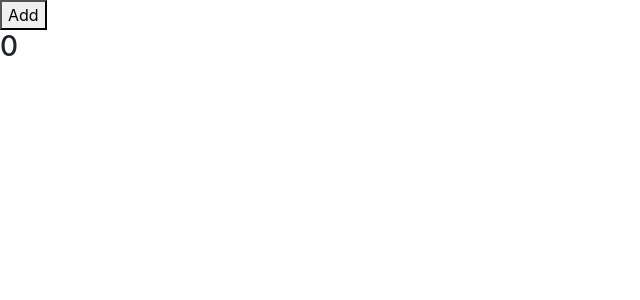
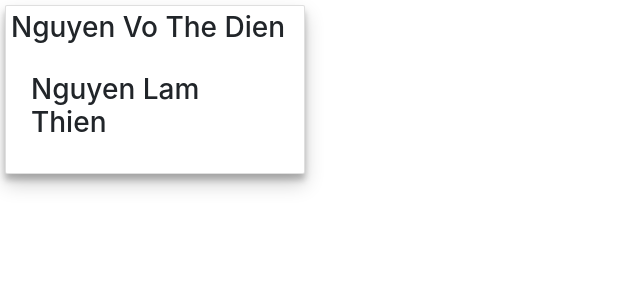
Before and after one commit to diennguyen2002/learn-angular, an Angular app: page / in a window 1280 px wide. Shown: the top 300 px of the page, without its empty margins (0-640 px from the left). Built offline with nearby package versions, Linux system fonts and the light colour scheme.

Commit message:
ngContent

```diff
--- a/src/app/app.component.html
+++ b/src/app/app.component.html
@@ -1 +1,4 @@
-<app-parent></app-parent>
+<app-card>
+    <h3 class="card-head">Nguyen Vo The Dien</h3>
+    <h3 class="card-body">Nguyen Lam Thien</h3>
+</app-card>
--- a/src/app/app.module.ts
+++ b/src/app/app.module.ts
@@ -14,6 +14,7 @@ import { PersonComponent } from './person/person.component';
 import { PersonListComponent } from './person-list/person-list.component';
 import { ParentComponent } from './parent.component';
 import { ChildComponent } from './child.component';
+import { CardComponent } from './card/card.component';
 
 @NgModule({
   declarations: [
@@ -27,7 +28,8 @@ import { ChildComponent } from './child.component';
     PersonComponent,
     PersonListComponent,
     ParentComponent,
-    ChildComponent
+    ChildComponent,
+    CardComponent
   ],
   imports: [
     BrowserModule,
--- /dev/null
+++ b/src/app/card/card.component.css
@@ -0,0 +1,9 @@
+.card {
+    padding: 5px;
+    margin: 5px;
+    background: #fff;
+    border-radius: 2px;
+    display: inline-block;
+    width: 300px;
+    box-shadow: 0 10px 20px rgba(0,0,0,0.19), 0 6px 6px rgba(0,0,0,0.23);
+}
--- /dev/null
+++ b/src/app/card/card.component.html
@@ -0,0 +1,8 @@
+<div class="card">
+    <div class="head">
+        <ng-content select=".card-head"></ng-content>
+    </div>
+    <div class="body">
+        <ng-content select=".card-body"></ng-content>
+    </div>
+</div>
--- /dev/null
+++ b/src/app/card/card.component.ts
@@ -0,0 +1,15 @@
+import { Component, OnInit } from '@angular/core';
+
+@Component({
+  selector: 'app-card',
+  templateUrl: './card.component.html',
+  styleUrls: ['./card.component.css']
+})
+export class CardComponent implements OnInit {
+
+  constructor() { }
+
+  ngOnInit(): void {
+  }
+
+}
```
Also changed, not shown: 1 other file (tests, documents, lock files or other folders).
